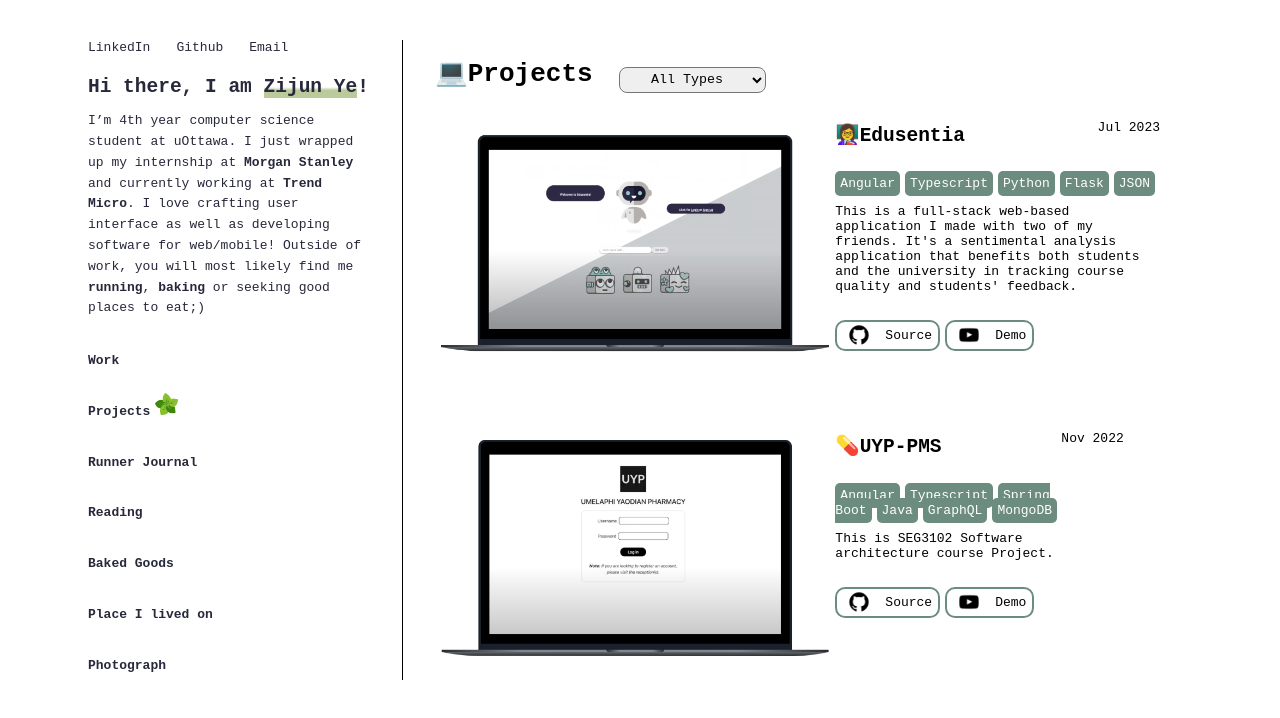
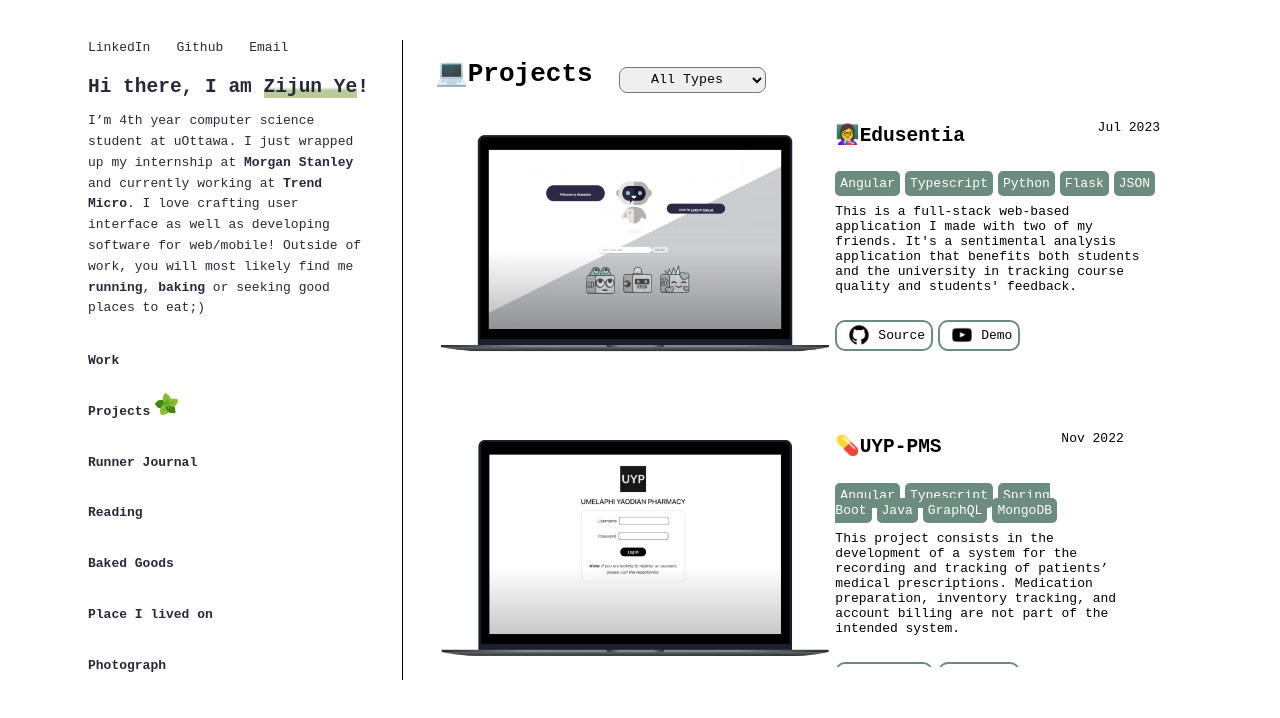
Before and after one commit to ZijunYe/jun-portfolio, a Next.js app in the folder nextjs-blog/: page /projects/menu in a window 1280 px wide. Shown: the top 718 px of the page. Built offline with nearby package versions, Linux system fonts and the light colour scheme.

Commit message:
Modify project section

```diff
--- a/nextjs-blog/pages/projects/menu.js
+++ b/nextjs-blog/pages/projects/menu.js
@@ -23,9 +23,9 @@ export default function ProjectMenu(){
           date: 'Nov 2022',
           tools: ['Angular', 'Typescript', 'Spring Boot','Java', 'GraphQL','MongoDB'],
           icon:"/projects/UYP.png",
-          description: 'This is SEG3102 Software architecture course Project. ',
+          description: 'This project consists in the development of a system for the recording and tracking of patients\’ medical prescriptions. Medication preparation, inventory tracking, and account billing are not part of the intended system.',
           githubLink: 'https://github.com/ZijunYe/UYP-PMS',
-          demoLink: 'https://youtu.be/RXlMCf0Cd1M?si=oAd043dFLKujNDWh',
+          demoLink: 'https://youtu.be/RXlMCf0Cd1M',
         },
         {
           title: '🚗Byblos Mobile',
@@ -33,8 +33,8 @@ export default function ProjectMenu(){
           date: 'Dec 2021',
           tools: ['Android Studio', 'Python', 'XML', 'Firebase Database'],
           icon:"/projects/byblos.png",
-          description: 'This is a full-stack web-based application I made with two of my friends. It\'s a sentimental analysis application that benefits both students and the university in tracking course quality and students\' feedback. ',
-          githubLink: 'https://github.com/ZijunYe/Edusentia',
+          description: 'The car rental system helps the company to manage customer requests. The mobile application designed functionality and interface to adapt to three main user types: Administrator, Service Provider, and customer. ',
+          githubLink: 'https://github.com/ZijunYe/CarRental_Mobile_application',
         },
 
         // Frontend
@@ -44,8 +44,9 @@ export default function ProjectMenu(){
           date: 'Jul 2023',
           tools: ['React', 'JavaScript'],
           icon:"/projects/mypackage.png",
-          description: 'This is a full-stack web-based application...',
-          githubLink: 'https://github.com/ZijunYe/Edusentia',
+          description: 'The purpose of the website is to improve the workflow of package picking up between the uOttawa post office and the school residence.',
+          githubLink: 'https://github.com/ZijunYe/MyPackage2.0',
+          websitLink:'https://zijunye.github.io/MyPackage2.0/',
 
         },
         {
@@ -54,20 +55,11 @@ export default function ProjectMenu(){
           date: 'Jun 2023',
           tools: ['HTML', 'CSS', 'JavaScript','Bootstrap'],
           icon:"/projects/repairCenter.png",
-          description: 'This is a full-stack web-based application I made with two of my friends. It\'s a sentimental analysis application that benefits both students and the university in tracking course quality and students\' feedback. ',
-          githubLink: 'https://github.com/ZijunYe/Edusentia',
+          description: 'The Application designed to resolved the difficulty in contacting the school\'s housing service to report maintenance issues for the residents.',
+          githubLink: 'https://github.com/ZijunYe/repair-request-center',
+          figmaLink:'https://www.figma.com/file/YiY0a5hodXvOY4LUerPVxO/SEG3125-Project1-Repair-Business-Site?type=design&node-id=0-1&mode=design',
+          websitLink:'https://zijunye.github.io/repair-request-center/#home',
         },
-        {
-          title: '🍰Sissi Bakery',
-          type:'frontend',
-          date: 'Jun 2023',
-          tools: ['HTML', 'CSS', 'JavaScript', 'Bootstrap'],
-          icon:"/projects/sissiBakery.png",
-          description: 'This is a full-stack web-based application I made with two of my friends. It\'s a sentimental analysis application that benefits both students and the university in tracking course quality and students\' feedback. ',
-          githubLink: 'https://github.com/ZijunYe/Edusentia',
-        },
-
-
 
         // UI protytpe
         {
@@ -76,7 +68,7 @@ export default function ProjectMenu(){
           date: 'Feb 2023',
           tools: ['Figma'],
           icon:"/projects/planify.png",
-          description: 'This is a full-stack web-based application...',
+          description: 'The iwatch application designed in conUhack hackathon with two of my friends. The goal for the application are recording and notifying meetings/events.',
           githubLink: 'https://github.com/ZijunYe/Edusentia',
         },
         {
@@ -85,8 +77,8 @@ export default function ProjectMenu(){
           date: 'Jul 2022',
           tools: ['Figma'],
           icon:"/projects/kepmoment.png",
-          description: 'This is a full-stack web-based application...',
-          figmaLink:'https://www.figma.com/file/EH7yXpz3vvTK5nXw7ys7D7/KepMoment?type=design&node-id=0%3A1&mode=design&t=XI7AkAem5SavHTYj-1'
+          description: 'This is a Interface designed for camera shop mobile application. ',
+          figmaLink:'https://www.figma.com/file/EH7yXpz3vvTK5nXw7ys7D7/KepMoment?type=design&node-id=0-1&mode=design'
         },
         {
           title: '🎯uOttawa course Dashboard',
@@ -95,7 +87,7 @@ export default function ProjectMenu(){
           tools: ['Figma'],
           icon:"/projects/dashboard.png",
           description: 'This is a UI based project by using Figma. It a dashboard that designed for university to manage online class system such as find course material, track grades etc.',
-          figmaLink:'https://www.figma.com/file/vSm5v1GSPfFyLWIpFo7P38/dashboard?type=design&node-id=0%3A1&mode=design&t=GrBkqQDR8pdSM5rs-1'
+          figmaLink:'https://www.figma.com/file/vSm5v1GSPfFyLWIpFo7P38/dashboard?type=design&node-id=0%3A1&mode=design&t=4R8yulxZ7o6OjOPA-1',
         },
       ];
 
@@ -175,11 +167,17 @@ export default function ProjectMenu(){
                     <span className={styles.iconTitle}>Figma</span>
                   </a>
                 )}
+                 {project.websitLink && ( // Conditionally render the demo link
+                  <a className={styles.icons} href={project.demoLink}>
+                    <img src="/project-icons/weblink.png" alt="source code icon" className={styles.iconImage} />
+                    <span className={styles.iconTitle}>Website</span>
+                  </a>
+                )}
             </div>
 
-            <div className={styles.container}>
+            {/* <div className={styles.container}>
                 <Link className={styles.link} href="/work/morganStanley">read more →</Link>
-             </div>
+             </div> */}
             </div>
 
           </div>
--- a/nextjs-blog/pages/projects/project-menu.module.css
+++ b/nextjs-blog/pages/projects/project-menu.module.css
@@ -124,7 +124,7 @@
 }
 
 .iconTitle{
-    padding-left: 10px;
+    padding-left: 3px;
 }
 
 @media (max-width: 1200px) {
--- a/nextjs-blog/pages/running/halfMarathon2023.js
+++ b/nextjs-blog/pages/running/halfMarathon2023.js
@@ -15,7 +15,7 @@ export default function HalfMarathon2023(){
             The long run isn’t like short 5k run. If the 5k, I pursued is speed, then for long run like marathon, I pursed is the experience of the process.
             </h3>
 
-            <img className={styles.routes}src="/running/halfmarathon2023.png"></img>
+            <img className={styles.routes}src="/running/halfmarathon.png"></img>
 
             <h4 className={styles.subtitle}>Purpose </h4>
             <p>
```
Also changed, not shown: nextjs-blog/public/project-icons/weblink.png (added), nextjs-blog/public/running/halfMarathon.png (renamed from nextjs-blog/public/running/halfMarathon2023.png).
